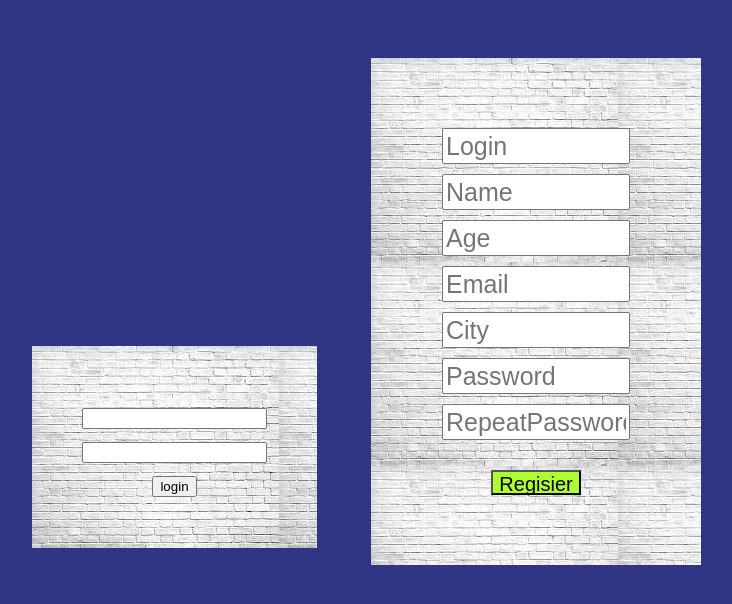
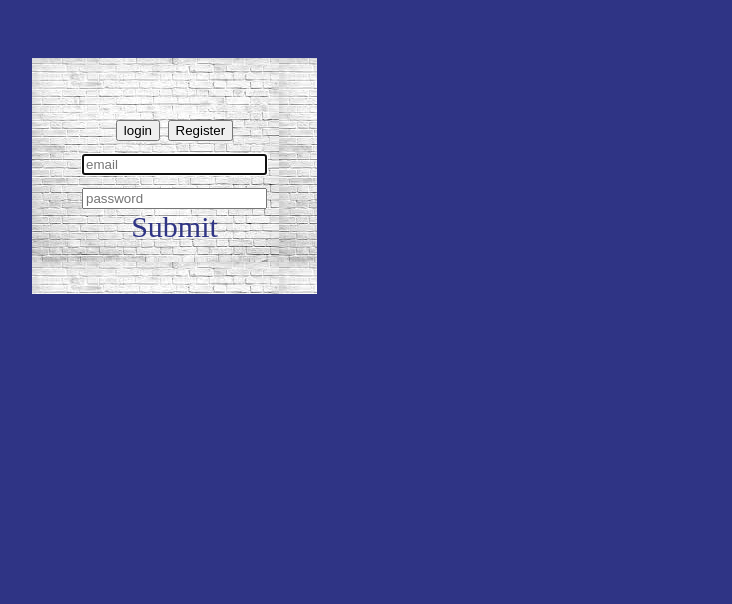
Before and after one commit to ZagarovaGS/js-training, a plain HTML site: page 08/form.html in a window 1280 px wide. Shown: the whole page, without its empty margins (26-758 px from the left). Drawn offline with Linux system fonts and the light colour scheme.

Commit message:
попытка сделать переключатель

```diff
--- a/08/form.css
+++ b/08/form.css
@@ -1,7 +1,7 @@
 body{
     background-color: #2F3485;
 }
-#container{
+.container{
     display: inline-block;
     background-image: url(img/picture2.jpg);
     margin-top: 50px;
@@ -12,16 +12,7 @@ body{
     padding: 50px;
 }
 
-#container2{
-    display: inline-block;
-    background-image: url(img/picture2.jpg);
-    margin-top: 50px;
-    margin-left: 50px;
-    text-align: center;
-    font-size: 30px;
-    color: #2F3485 ;
-    padding: 50px;
-}
+
 .invalid{
     border: 4px solid red;
 }
@@ -93,3 +84,6 @@ body{
 p{
     font-size: 20px;
 }
+.active-btn{
+    background-attachment: blue;
+}
--- a/08/form.html
+++ b/08/form.html
@@ -7,24 +7,31 @@
     <link rel="stylesheet" type="text/css" href="form.css">
 </head>
 <body>
-     <div id ="container">
-        <input  type = "text" id = "email"><br>
-        <input  type = "text" id = "password"><br>
-        <button id = "login">login</button><br>
-        <div id = "message"></div>
-     </div>
+     <div class ="container">
+        <div class= "buttons">
+            <button id = "setLoginBtn">login</button>
+            <button id = "setRegisterBtn">Register</button>
+        </div>
 
-     <div id ="container2">
+        <form id = "loginForm">
+        <input  type = "email" placeholder = "email" id = "email" autofocus><br>
+        <input  type = "paasword" placeholder="password" id = "password"><br>
+        <botton id = "loginBtn">Submit</button><br>
+        </form>
+
+
         <form id = "registerForm" name = "register" novalidate>
-        <input  type = "text" name = "login"  placeholder = "Login" id = "loginInput"><br>
-        <input  type = "text" name = "name"  placeholder = "Name" id = "nameInput"><br>
-        <input  type = "number" name = "age" placeholder = "Age" id = "ageInput"><br>
-        <input  type = "email" name = "email"  placeholder = "Email" id = "emailInput"><br>
-        <input  type = "text" name = "city"  placeholder = "City" id = "cityInput"><br>
-        <input  type = "password" name = "password"  placeholder = "Password" id = "passwordInput"><br>
-        <input  type = "password" name = "repeatPassword" placeholder = RepeatPassword id = "repeatPasswordInput"><br>
+        <input  type = "text" name = "login"  placeholder = "Login" id = "login"><br>
+        <input  type = "text" name = "name"  placeholder = "Name" id = "name"><br>
+        <input  type = "number" name = "age" placeholder = "Age" id = "age"><br>
+        <input  type = "email" name = "email"  placeholder = "Email" id = "email"><br>
+        <input  type = "text" name = "city"  placeholder = "City" id = "city"><br>
+        <input  type = "password" name = "password"  placeholder = "Password" id = "password"><br>
+        <input  type = "password" name = "repeatPassword" placeholder = RepeatPassword id = "repeatPassword"><br>
         <button id = "btn">Regisier</button><br>
+        <div class="meaasage"></div>
     </form>
+    </div>
 </div>
 <script type="module" src="form.js"></script>
 </body>
--- a/08/form.js
+++ b/08/form.js
@@ -6,13 +6,40 @@ const buttom = document.getElementById("login");
 const div = document.getElementById("message");
 
 const {loginForm, setDisableButtonState} = initLogin();
-INVALID_CLASS = "invalid";
+//INVALID_CLASS = "invalid";
 
 
 const form = document.forms.registerForm;
 const btn = document.getElementById("btn");
 
 document.getElementById("container");
+document.getElementById("loginForm");
 document.getElementById("registerForm");
 
 const {RegisterForm, setDisableButtonState2} = initRegister();
+
+const setLoginBtn = document.getElementById("setLoginBtn");
+const setRegisterBtn = document.getElementById("setRegisterBtn");
+
+setLoginFormActive();
+
+function setLoginFormActive(){
+    loginForm.style.display = "block";
+    registerForm.style.display = "none";
+    setLoginBtn.classList.add("active-btn");
+    setRegisterBtn.classList.remove("active-btn");
+    setDisableButtonState();
+}
+
+
+function setRegisterFormActive(){
+    loginForm.style.display = "none";
+    registerForm.style.display = "block";
+    setLoginBtn.classList.remove("active-btn");
+    setRegisterBtn.classList.add("active-btn");
+    //btn.disabled = !formHelper.checkFormValidation();
+}
+ //loginForm
+ setLoginBtn.addEventListener("click", setLoginFormActive);
+
+ setRegisterBtn.addEventListener("click", setRegisterFormActive);
--- a/08/login.js
+++ b/08/login.js
@@ -29,7 +29,7 @@ console.log(input2);
 
 
 
- buttom.addEventListener("click", function(event){
+ btn.addEventListener("click", function(event){
 
     let myEmail = document.querySelector("#email").value;
     let myPassword = document.querySelector("#password").value;
@@ -50,9 +50,9 @@ console.log(input2);
     })
     function setDisableButtonState(){
         if (email.value === "" || password.value === ""){
-        buttom.disabled = true;
+        btn.disabled = true;
     } else {
-        buttom.disabled = false;
+        btn.disabled = false;
     }
     }
     return {loginForm, setDisableButtonState};
--- a/08/register.js
+++ b/08/register.js
@@ -2,6 +2,7 @@ export function initRegister(){
 
     const form = document.forms.registerForm;
     const btn = document.getElementById("btn");
+    const INVALID_CLASS = "invalid";
     document.getElementById("container");
     document.getElementById("registerForm");
 
@@ -11,8 +12,7 @@ const formHelper = {
            valid: false,
            checkValidation(){
             this.login.valid = this.login.value.match(/,|\./g);
-        //прости, немного неверное регулярное выражение. Не воспринимает точку и запятую только в начале слова
-        //пока не буду на нем зацикливаться
+
             }
        },
        name: {
@@ -80,5 +80,49 @@ getValue(){
         }
     }
     };
-return {registerForm, setDisableButtonState};
+
+
+
+
+    form.addEventListener ("input", (event) => {
+        const value = event.target.value;
+        const name = event.target.name;
+        formHelper[name].value = value;
+        const bindedValidator = formHelper[name].checkValidation.bind(formHelper);
+        bindedValidator();
+
+        btn.disabled = !formHelper.checkFormValidation();
+        console.log(formHelper);
+        console.log(btn);
+        handleClassAdding(event.target, formHelper[name].valid);
+
+
+    })
+
+    function handleClassAdding(domNode, isValid){
+        if (isValid){
+            domNode.classList.remove(INVALID_CLASS);
         }
+        else{
+            domNode.classList.add(INVALID_CLASS);
+        }
+    }
+
+    form.addEventListener("submit", (event)=> {
+        event.preventDefault();
+        const user = formHelper.getValue();
+        console.log(user);
+
+    })
+
+    function setDisableButtonState2(){
+        if (email.value === "" || password.value === ""){
+        btn.disabled = true;
+    } else {
+        btn.disabled = false;
+    }
+    }
+
+
+return {registerForm, setDisableButtonState2};
+};
```
Lines whose indentation alone changed are shown as unchanged.
